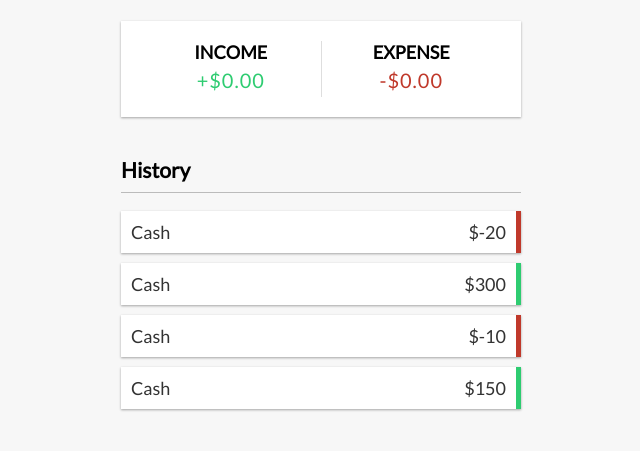
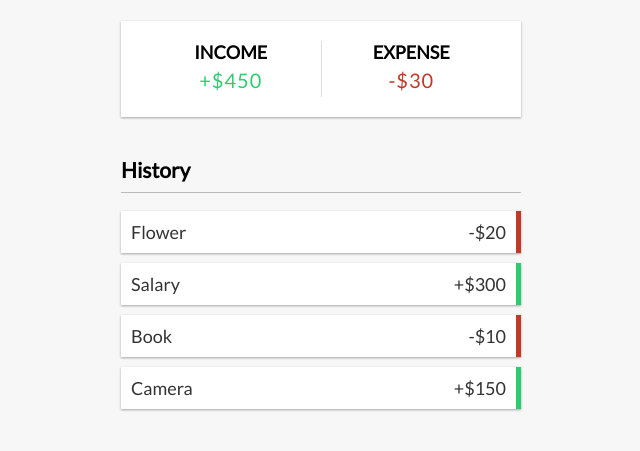
Before and after one commit to puerchik/expense-tracker, a Vue app: page / in a window 1280 px wide. Shown: the part 128-579 px from the top of the page, without its empty margins (319-959 px from the left). Built offline with nearby package versions, Linux system fonts and the light colour scheme.

Commit message:
feat: IncomeExpenses component logic, fix transaction-list display

```diff
--- a/src/App.vue
+++ b/src/App.vue
@@ -1,5 +1,5 @@
 <script setup>
-import { ref } from 'vue'
+import { computed, ref } from 'vue'
 
 import AddTransaction from './components/AddTransaction.vue'
 import IncomeExpenses from './components/IncomeExpenses.vue'
@@ -13,13 +13,25 @@ const transactions = ref([
   { id: 3, text: 'Book', amount: -10 },
   { id: 4, text: 'Camera', amount: 150 },
 ])
+
+const income = computed(() => {
+  return +transactions.value
+    .filter(transaction => transaction.amount > 0)
+    .reduce((acc, c) => acc + c.amount, 0)
+})
+
+const expenses = computed(() => {
+  return -transactions.value
+    .filter(transaction => transaction.amount < 0)
+    .reduce((acc, c) => acc + c.amount, 0)
+})
 </script>
 
 <template>
   <div class="container">
     <title-bar></title-bar>
     <balance></balance>
-    <income-expenses></income-expenses>
+    <income-expenses :income :expenses></income-expenses>
     <transaction-list :transactions></transaction-list>
     <add-transaction></add-transaction>
   </div>
--- a/src/components/IncomeExpenses.vue
+++ b/src/components/IncomeExpenses.vue
@@ -1,14 +1,25 @@
-<script setup></script>
+<script setup>
+const props = defineProps({
+  income: {
+    type: Number,
+    required: true,
+  },
+  expenses: {
+    type: Number,
+    required: true,
+  },
+})
+</script>
 
 <template>
   <div class="inc-exp-container">
     <div>
       <h4>Income</h4>
-      <p id="money-plus" class="money plus">+$0.00</p>
+      <p id="money-plus" class="money plus">+${{ income }}</p>
     </div>
     <div>
       <h4>Expense</h4>
-      <p id="money-minus" class="money minus">-$0.00</p>
+      <p id="money-minus" class="money minus">-${{ expenses }}</p>
     </div>
   </div>
 </template>
--- a/src/components/TransactionList.vue
+++ b/src/components/TransactionList.vue
@@ -1,7 +1,9 @@
 <script setup>
 const props = defineProps({
-  transactions: Array,
-  required: true,
+  transactions: {
+    type: Array,
+    required: true,
+  },
 })
 </script>
 
@@ -13,7 +15,8 @@ const props = defineProps({
       :key="transaction.id"
       :class="transaction.amount < 0 ? 'minus' : 'plus'"
     >
-      Cash <span>${{ transaction.amount }}</span>
+      {{ transaction.text || 'Cash' }}
+      <span> {{ transaction.amount < 0 ? '-' : '+' }}${{ Math.abs(transaction.amount) }} </span>
       <button class="delete-btn">x</button>
     </li>
   </ul>
```
